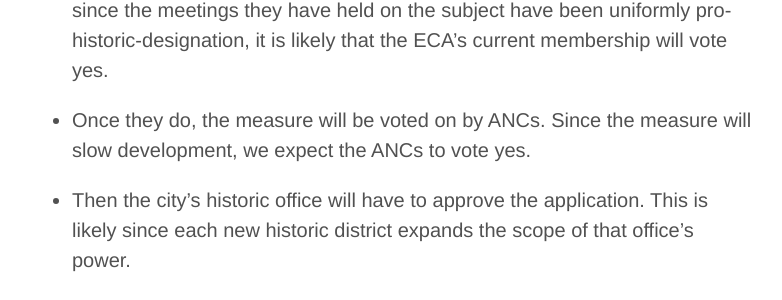
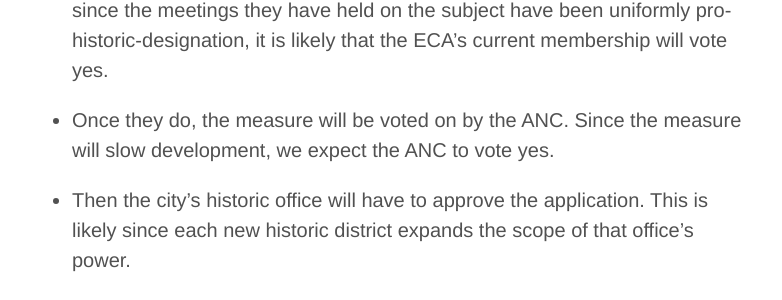
Before and after one commit to sbma44/sbma44.github.io, a Jekyll site: the page built from eckington/index.md, in a window 1280 px wide and 900 px high, scrolled down 1745 px. Shown: the part 151-451 px from the top of the window, without its empty margins (248-1030 px from the left). Built offline with Jekyll 4.4.1, drawn with Linux system fonts in a browser that asks for light colours.

Commit message:
depluralize ANC

```diff
--- a/eckington/index.md
+++ b/eckington/index.md
@@ -44,7 +44,7 @@
 
 - On June 6 the ECA will vote on whether to pursue historic designation. Since the ECA has spent money to hire consultants to assist with the process, and since the meetings they have held on the subject have been uniformly pro-historic-designation, it is likely that the ECA's current membership will vote yes.
 
-- Once they do, the measure will be voted on by ANCs. Since the measure will slow development, we expect the ANCs to vote yes.
+- Once they do, the measure will be voted on by the ANC. Since the measure will slow development, we expect the ANC to vote yes.
 
 - Then the city's historic office will have to approve the application. This is likely since each new historic district expands the scope of that office's power.
 
```
